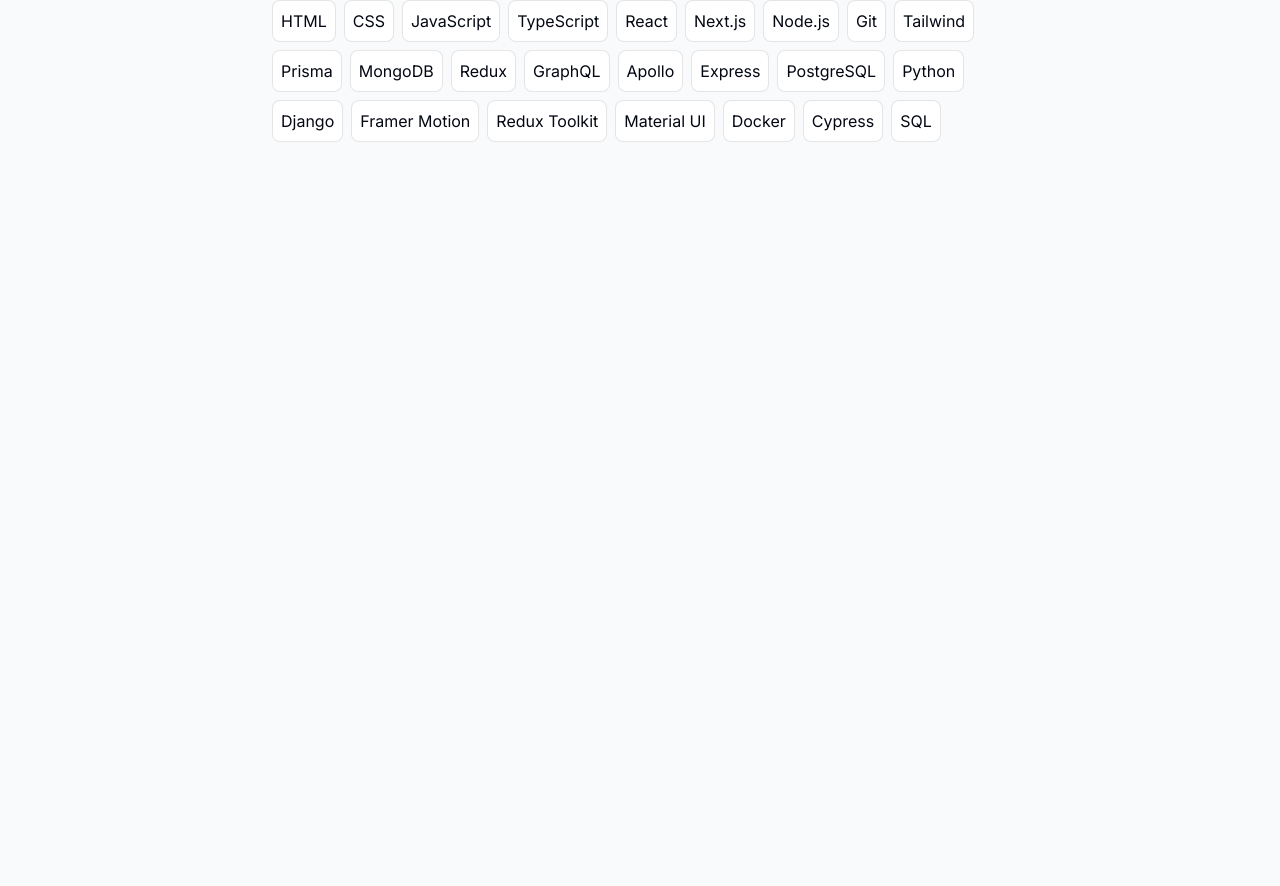
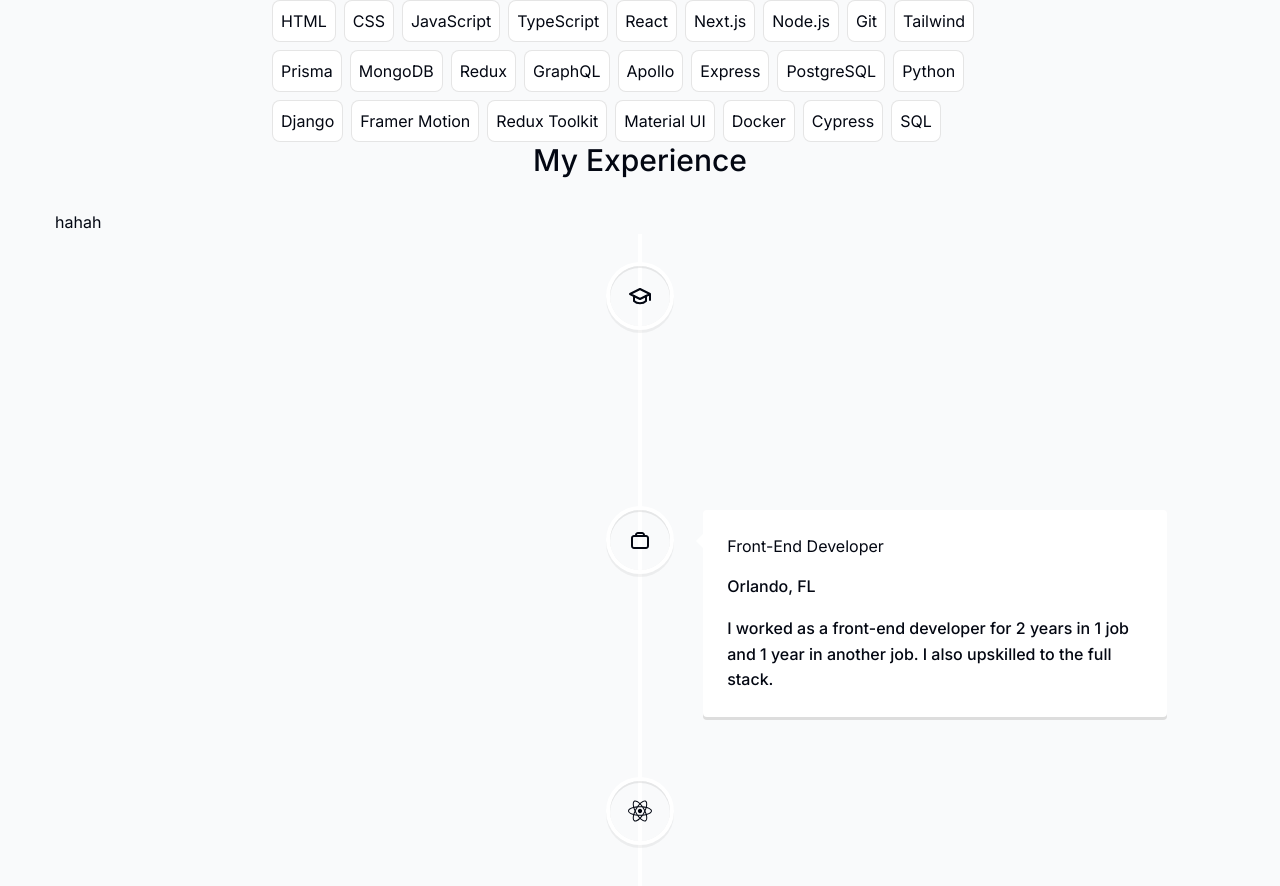
Before and after one commit to violetflash/portfolio, a Next.js app: page / in a window 1280 px wide. Shown: the part 2680-3566 px from the top of the page. Built offline with nearby package versions, Linux system fonts and the light colour scheme.

Commit message:
add vertical timeline lib

```diff
--- a/app/page.tsx
+++ b/app/page.tsx
@@ -1,3 +1,4 @@
+import { Experience } from '@/components/experience';
 import { Intro } from '@/components/intro';
 import { Projects } from '@/components/projects';
 import { SectionDivider } from '@/components/section-divider';
@@ -12,6 +13,7 @@
       <About />
       <Projects />
       <Skills />
+      <Experience />
     </main>
   )
 }
--- /dev/null
+++ b/components/experience.tsx
@@ -0,0 +1,30 @@
+// @flow
+'use client'
+import { experiencesData } from '@/lib/data';
+import * as React from 'react';
+import { SectionHeading } from '@/components/section-heading';
+import { VerticalTimeline, VerticalTimelineElement } from 'react-vertical-timeline-component';
+import 'react-vertical-timeline-component/style.min.css';
+
+type Props = {
+
+};
+export const Experience = (props: Props) => {
+  return (
+    <section id="experience">
+      <SectionHeading text="My experience" />
+        hahah
+      <VerticalTimeline>
+        {experiencesData.map((item, index) => (
+            <React.Fragment key={index}>
+              <VerticalTimelineElement className="vertical-timeline-element--work" icon={item.icon}>
+                <h3>{item.title}</h3>
+                <p>{item.location}</p>
+                <p>{item.description}</p>
+              </VerticalTimelineElement>
+            </React.Fragment>
+        ))}
+      </VerticalTimeline>
+    </section>
+  );
+};
--- a/package.json
+++ b/package.json
@@ -22,11 +22,13 @@
     "react-dom": "18.2.0",
     "react-icons": "^4.10.1",
     "react-intersection-observer": "^9.5.2",
+    "react-vertical-timeline-component": "^3.6.0",
     "tailwind-merge": "^1.14.0",
     "tailwindcss": "3.3.3",
     "typescript": "5.2.2"
   },
   "devDependencies": {
+    "@types/react-vertical-timeline-component": "^3.3.3",
     "clsx": "^2.0.0"
   }
 }
```
Also changed, not shown: 1 other file (tests, documents, lock files or other folders).
